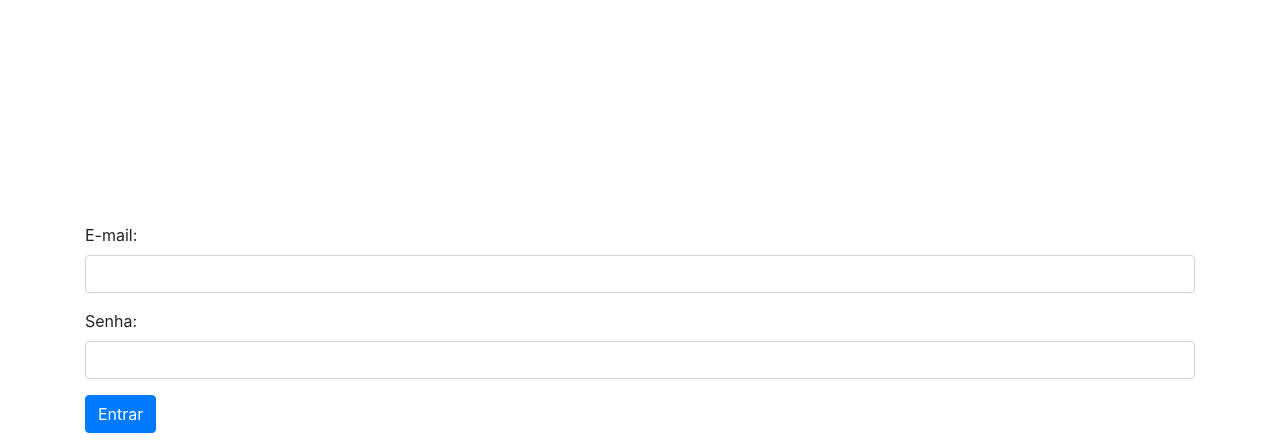
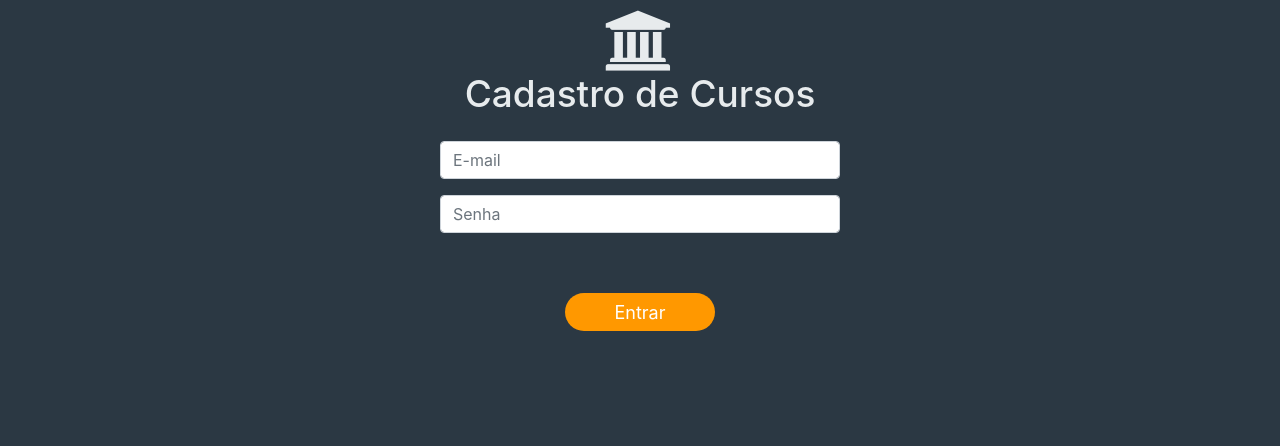
Before and after one commit to LoureiroBruno/curso_mvc_com_php, a PHP site: page /view/login/formulario.php in a window 1280 px wide. Shown: the part 89-535 px from the top of the page. After the commit the page ends 420 px from the top, so only its background shows below. Run offline with PHP 8.4, Linux system fonts and the light colour scheme; data that the repository does not hold is empty; some libraries are stand-ins or nearby versions.

Commit message:
sessão index - verificar usuário autenticado - login de acesso

```diff
--- a/config/routes.php
+++ b/config/routes.php
@@ -6,6 +6,7 @@ use Alura\Cursos\Controller\FormularioInsercao;
 use Alura\Cursos\Controller\FormularioLogin;
 use Alura\Cursos\Controller\ListarCursos;
 use Alura\Cursos\Controller\Persistencia;
+use Alura\Cursos\Controller\RealizarLogin;
 
 return [
     '/listar-cursos' => ListarCursos::class,
@@ -14,4 +15,5 @@ return [
     '/excluir-curso' => Exclusao::class,
     '/alterar-curso' => FormularioEdicao::class,
     '/login' => FormularioLogin::class,
+    '/realiza-login' => RealizarLogin::class,
 ];
--- a/public/index.php
+++ b/public/index.php
@@ -12,6 +12,12 @@ if (!array_key_exists($caminho, $rotas)) {
     exit();
 }
 
+session_start();
+if (!isset($_SESSION['usuario_logado']) && $caminho !=='/login' && $caminho !=='/realiza-login') {
+    header('Location: /login');
+    exit();
+}
+
 $classeControladora = $rotas[$caminho];
 /** @var InterfaceControladorRequisicao $controlador */
 $controlador = new $classeControladora();
--- a/src/Entity/Usuario.php
+++ b/src/Entity/Usuario.php
@@ -1,5 +1,6 @@
 <?php
-namespace Alura\Armazenamento\Entity;
+
+namespace Alura\Cursos\Entity;
 /**
  * @Entity
  * @Table(name="usuarios")
--- a/view/fim-html.php
+++ b/view/fim-html.php
@@ -1,8 +1,9 @@
 </div>
 </main>
 
-<footer class="footer">
-    <img id="footer" src="logo-php.png">
+<footer>
+    <div class="container">
+    </div>
 </footer>
 
 </body>
--- a/view/inicio-html.php
+++ b/view/inicio-html.php
@@ -1,18 +1,42 @@
 <style>
     header {
         background: url("bg.jpg");
-        padding: 40px 0;
+        padding: 80px 0;
         background-position: right;
     }
 
-    main {
-        padding-top: 200px;
+    #titulo-curso {
+        padding-top: 30px;
     }
 
-    #footer {
-        text-align: center;
-        padding-top: 200px;
-        width: 100%;
+    nav {
+        position: absolute;
+        top: 10px;
+        right: 50;
+    }
+
+    nav li {
+        display: inline;
+        margin: 0 0 0 15px;
+    }
+
+    nav a {
+        /* text-transform: uppercase; */
+        color: #FFFFFF;
+        /* font-weight: bold; */
+        font-size: 18px;
+        text-decoration: none;
+    }
+
+    main {
+        padding-top: 150px;
+    }
+
+    footer {
+        background: url("formacoes.png");
+        padding: 80px 0;
+        background-position: right;
+        margin-top: 250px;
     }
 </style>
 
@@ -30,8 +54,15 @@
 <body>
     <header>
         <div class="container">
-            <h1 style="color: white;"><?= $titulo; ?></h1>
+            <h1 id="titulo-curso" style="color: white;"><?= $titulo; ?></h1>
         </div>
+
+        <nav>
+            <ul>
+                <li><a href="/login">Logout</a></li>
+            </ul>
+        </nav>
+
     </header>
     <br>
     <main>
--- a/view/login/formulario.php
+++ b/view/login/formulario.php
@@ -1,20 +1,75 @@
-<?php include __DIR__ . '/../inicio-html.php'; ?>
+<link href="//maxcdn.bootstrapcdn.com/bootstrap/4.1.1/css/bootstrap.min.css" rel="stylesheet" id="bootstrap-css">
+<script src="//maxcdn.bootstrapcdn.com/bootstrap/4.1.1/js/bootstrap.min.js"></script>
+<script src="//cdnjs.cloudflare.com/ajax/libs/jquery/3.2.1/jquery.min.js"></script>
+<link href="https://stackpath.bootstrapcdn.com/font-awesome/4.7.0/css/font-awesome.min.css" rel="stylesheet">
 
-<div class="container">
-
-    <form action="/realiza-login" method="post">
+<div class="login-popup-wrap new_login_popup" id="login">
+    <div class="login-popup-heading text-center">
+        <h4><i id="icone" class="fa fa-university" aria-hidden="true"></i></h4>
+    </div>
+    <div class="login-popup-heading text-center">
+        <h4>Cadastro de Cursos</h4>
+    </div>
+    </br>
+    <form id="loginMember" role="form" action="/realiza-login" method="post">
         <div class="form-group">
-            <label for="email">E-mail:</label>
-            <input type="email" name="email" id="email" class="form-control">
+            <input type="email" class="form-control" id="user_id" placeholder="E-mail" name="email">
         </div>
         <div class="form-group">
-            <label for="senha">Senha:</label>
-            <input type="password" name="senha" id="senha" class="form-control">
+            <input type="password" class="form-control" id="password" placeholder="Senha" name="senha">
         </div>
-        <button class="btn btn-primary">
-            Entrar
-        </button>
+        </br>
+        <button type="submit" class="btn btn-default login-popup-btn" name="submit">Entrar</button>
     </form>
+
 </div>
 
-<?php include __DIR__ . '/../fim-html.php'; ?>
+<style>
+    body {
+        background-color: #1e2c38f0;;
+    }
+
+    #icone {
+        font-size: 60px;
+    }
+
+    .login-popup-heading>h4 {
+        color: #e7ebed;;
+        font-size: 37px;
+        line-height: 30px;
+    }
+
+    #login {
+        padding-top: 100px;
+    }
+
+    .new_reg_popup,
+    .new_login_popup {
+        border-radius: 2px;
+        min-height: 332px;
+        width: 400px;
+        margin: 0px auto;
+    }
+
+    .login-popup-btn {
+        background: #ff9800;
+        border: none;
+        border-radius: 25px;
+        color: #fff;
+        display: block;
+        font-size: 18px;
+        height: 38px;
+        line-height: 28px;
+        margin: 20px auto 5px;
+        width: 150px;
+        -webkit-transition: all 700ms ease;
+        -moz-transition: all 700ms ease;
+        -ms-transition: all 700ms ease;
+        -o-transition: all 700ms ease;
+    }
+
+    a {
+        color: #258b47;
+        font-size: 18px;
+    }
+</style>
```
Also changed, not shown: read/lembretes.txt (+49 -3 lines), src/Controller/RealizarLogin.php (added, +53 -0 lines), view/cursos/formulario.php (+8 -0 lines), view/cursos/listar-cursos.php (+9 -17 lines), db.sqlite, public/basefundofooter.png (deleted), public/formacoes.png (added), public/logo-php.png (deleted), public/php.jpeg (deleted).
